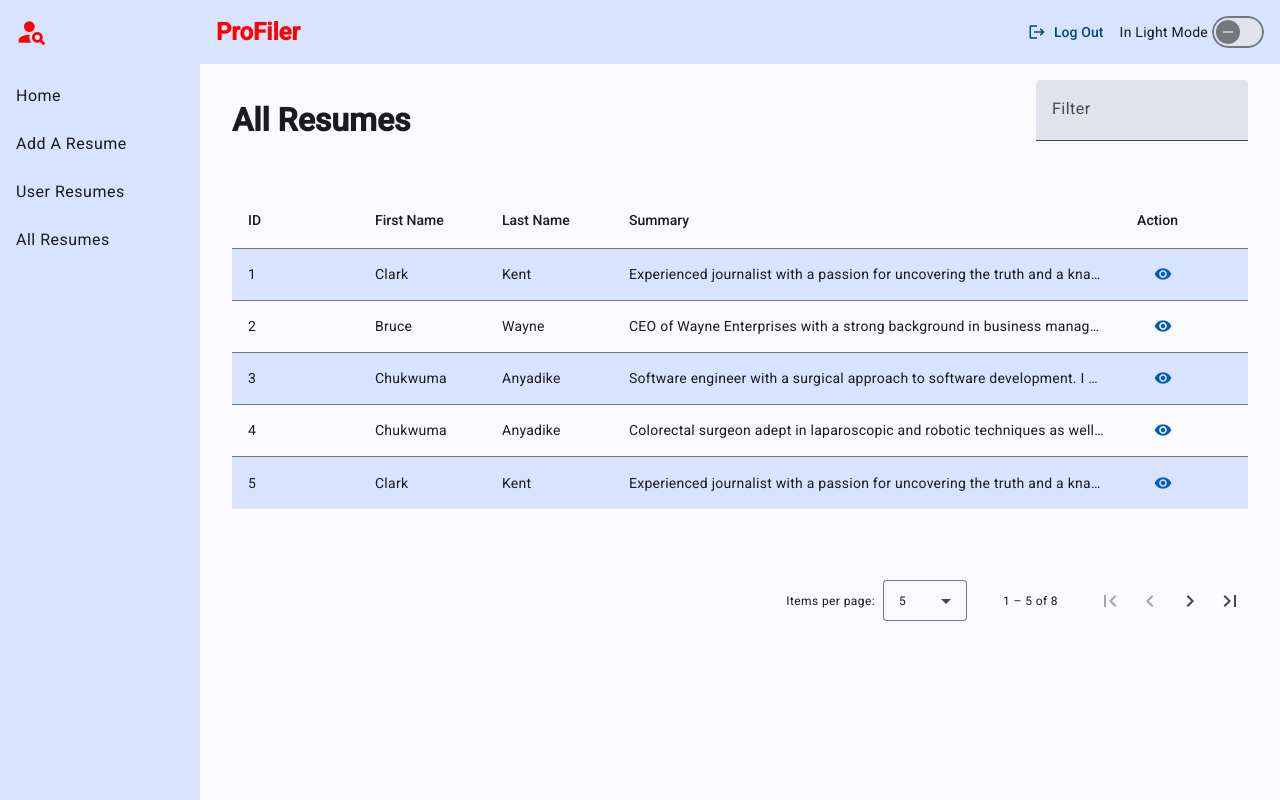
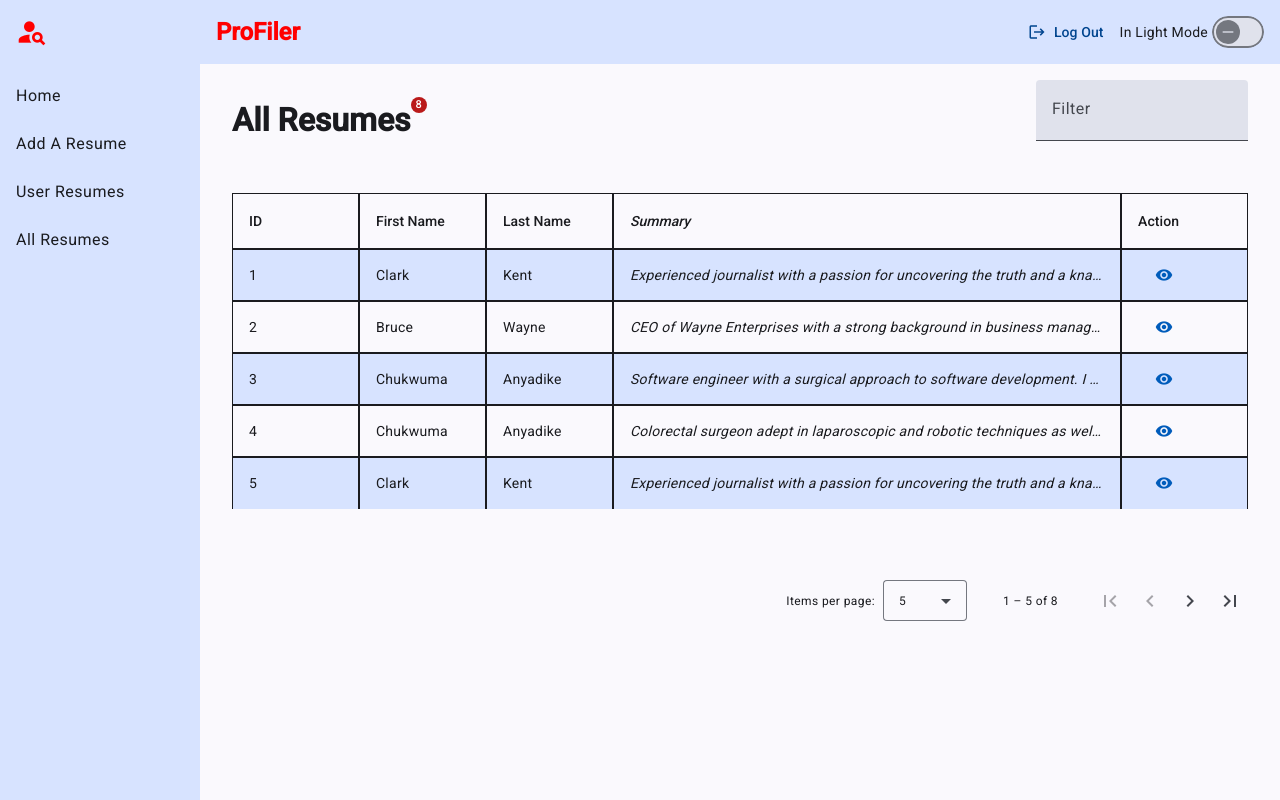
Before and after one commit to chukwuma1976/pro-filer, an Angular app: page /pro-filer/all-resumes in a window 1280 px wide. Built offline with nearby package versions, Linux system fonts and the light colour scheme.

Commit message:
Added styling and badge to all resumes

```diff
--- a/src/app/component/all-resumes/all-resumes.component.html
+++ b/src/app/component/all-resumes/all-resumes.component.html
@@ -1,6 +1,6 @@
 <div class="mat-elevation-z8">
     <div class="resume-table-header">
-        <h1>All Resumes</h1>
+        <h1 [matBadge]="resumes.length" matBadgeOverlap="false">All Resumes</h1>
         <mat-form-field>
             <mat-label>Filter</mat-label>
             <input matInput (keyup)="applyFilter($event)" placeholder="Type in a value to filter" #input>
--- a/src/app/component/all-resumes/all-resumes.component.scss
+++ b/src/app/component/all-resumes/all-resumes.component.scss
@@ -22,9 +22,15 @@ table {
     table-layout: fixed;
 }
 
+td,
+th {
+    border: 1px solid currentColor;
+}
+
 .mat-column-summary {
     overflow: hidden;
     width: 50%;
     text-overflow: ellipsis;
     white-space: nowrap;
+    font-style: italic;
 }
```
Also changed, not shown: src/app/component/all-resumes/all-resumes.component.ts (+3 -5 lines).
